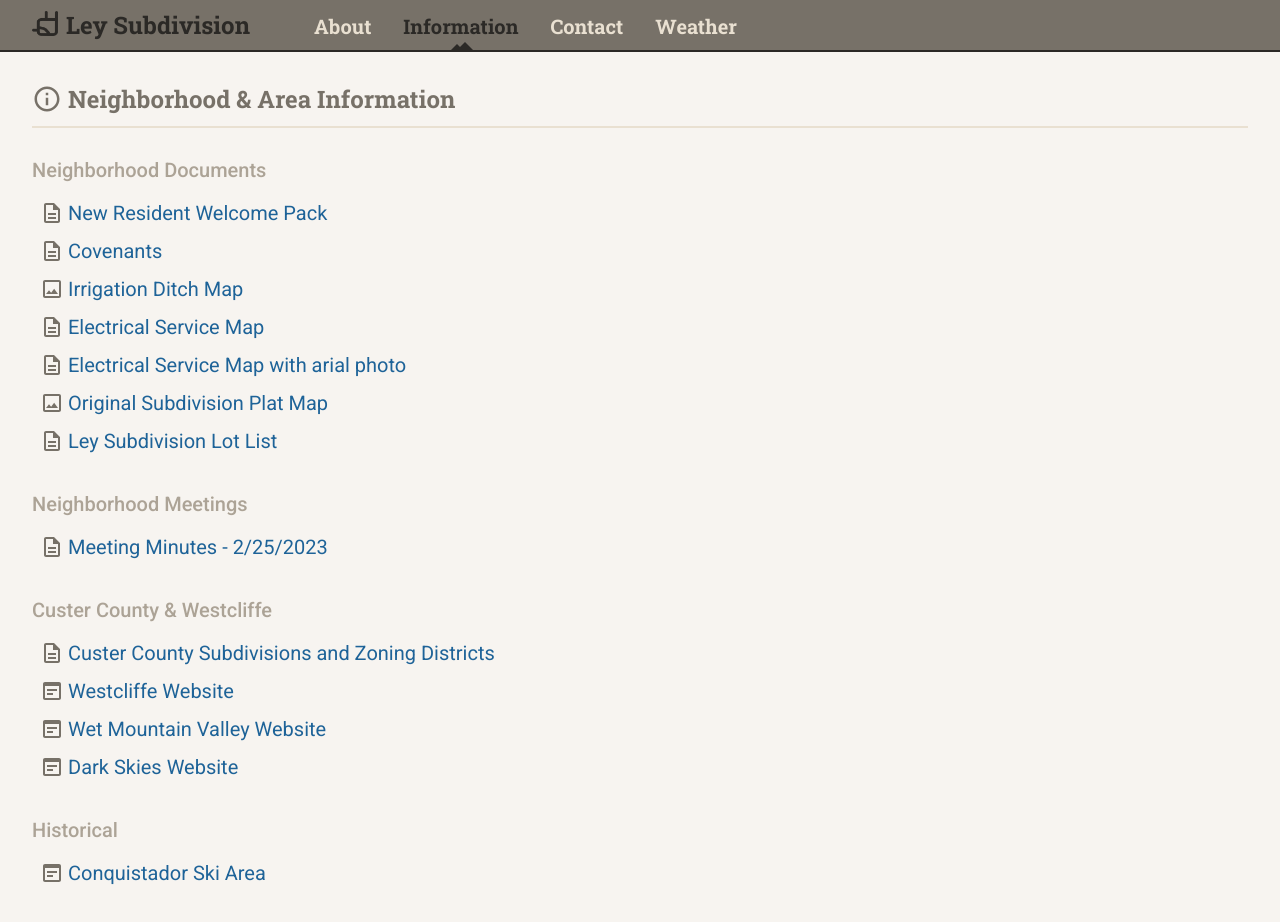
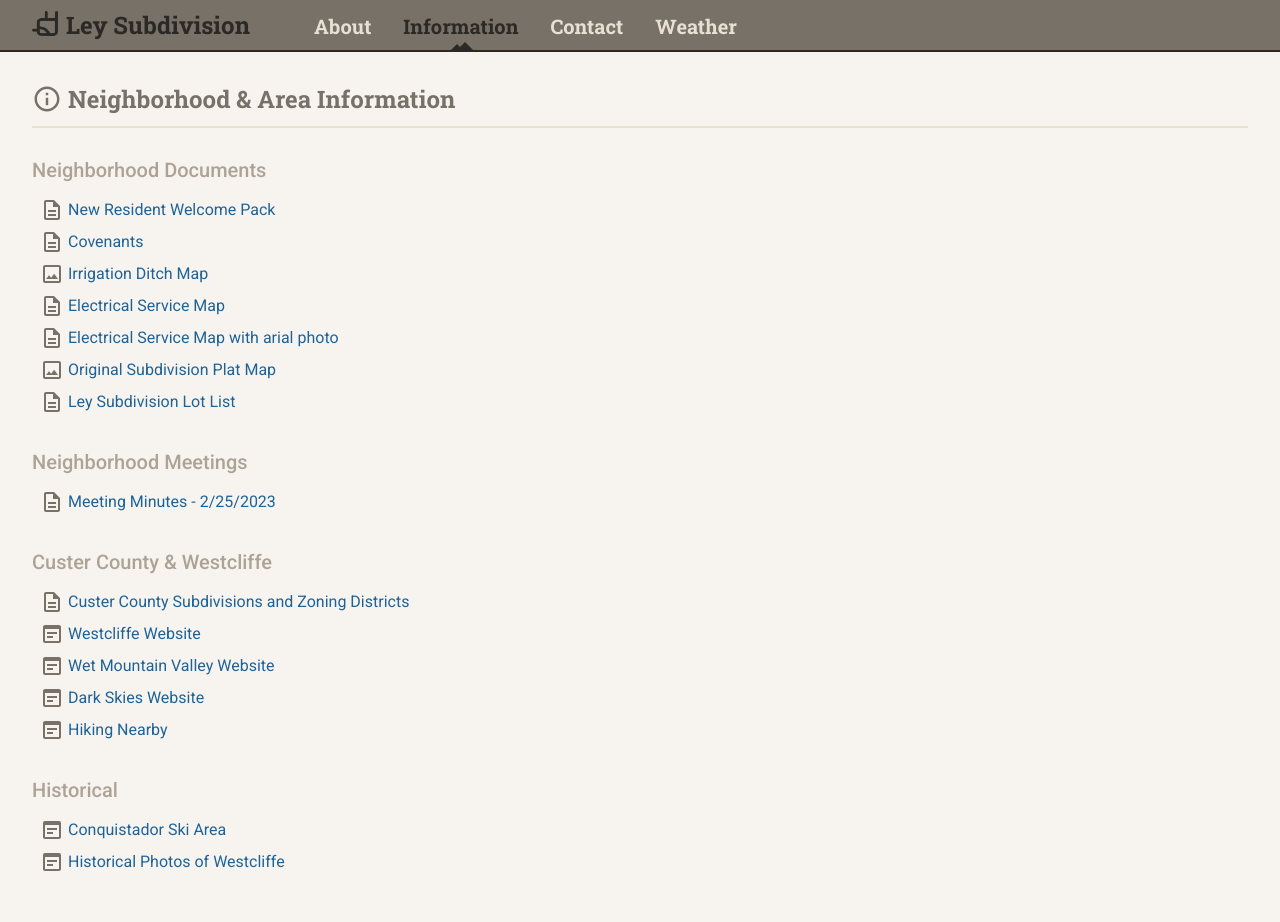
Before and after one commit to elezotte/LeySubdivision, a Next.js app: page /information in a window 1280 px wide. Shown: the top 922 px of the page. Built offline with nearby package versions, Linux system fonts and the light colour scheme.

Commit message:
tweak info styling / add links

```diff
--- a/src/components/common/itemList/itemList.styles.ts
+++ b/src/components/common/itemList/itemList.styles.ts
@@ -16,7 +16,7 @@ export const styles: MuiSxStyles = {
   list: {
     fontSize: {
       xs: font.size.MD,
-      md: font.size.ML,
+      md: font.size.MD,
     },
     marginLeft: 1,
     marginBottom: 4,
--- a/src/components/information/Information.tsx
+++ b/src/components/information/Information.tsx
@@ -82,6 +82,13 @@ const custerCountyItems: ListItem[] = [
     iconType: ListIconTypes.WEBSITE,
     rel: 'external',
   },
+  {
+    id: 'hiking-nearby',
+    label: 'Hiking Nearby',
+    path: 'https://www.alltrails.com/us/colorado/westcliffe',
+    iconType: ListIconTypes.WEBSITE,
+    rel: 'external',
+  },
 ]
 
 const historicalItems: ListItem[] = [
@@ -89,6 +96,13 @@ const historicalItems: ListItem[] = [
     id: 'conquistadore-ski-area',
     label: 'Conquistador Ski Area',
     path: 'http://www.coloradoskihistory.com/lost/conquistador.html',
+    iconType: ListIconTypes.WEBSITE,
+    rel: 'external',
+  },
+  {
+    id: 'historical-photos',
+    label: 'Historical Photos of Westcliffe',
+    path: 'https://digital.denverlibrary.org/digital/collection/p15330coll22/search/searchterm/westcliffe%2C%20colorado',
     iconType: ListIconTypes.WEBSITE,
     rel: 'external',
   },
```
